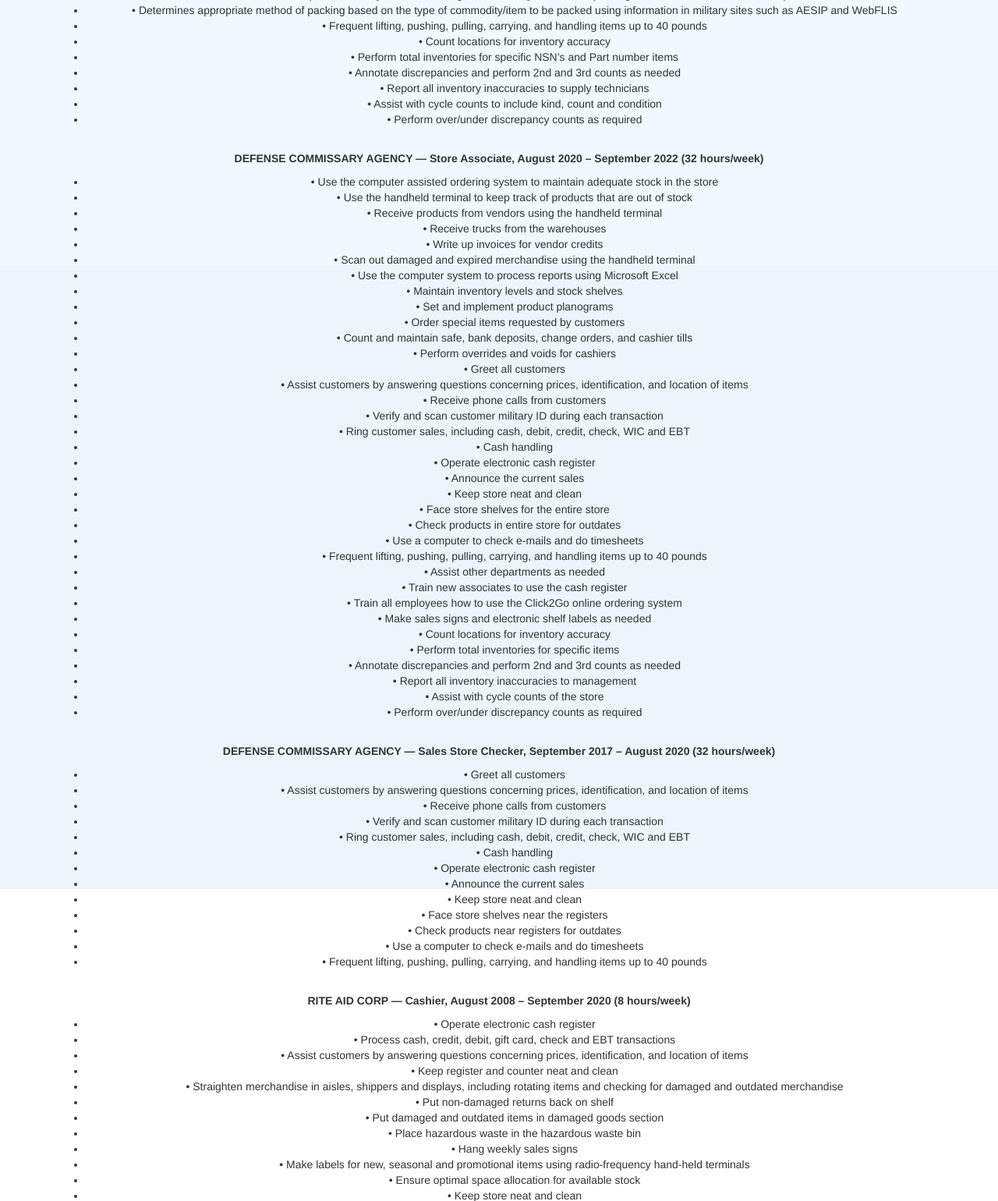
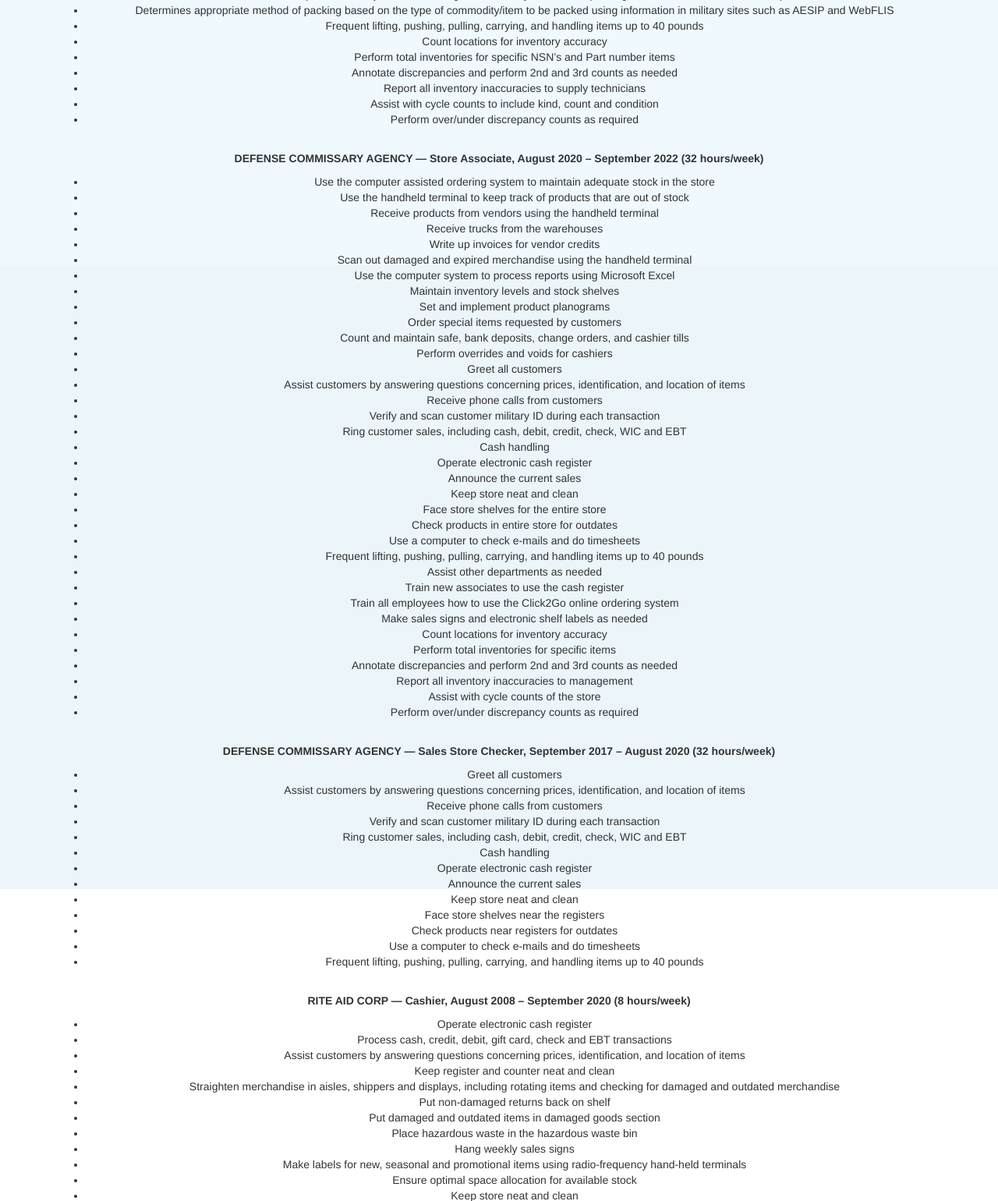
Before and after one commit to jomawi/jomawi.github.io, a website: page index.html in a window 1280 px wide. Shown: the part 1260-2800 px from the top of the page at 78% size. Drawn offline with Linux system fonts and the light colour scheme.

Commit message:
Add files via upload

```diff
--- a/index.html
+++ b/index.html
@@ -77,7 +77,7 @@
 					<p>I have used Windows and Linux, and I have skills in hardware upgrades and programming.</p>
 					<p><img src=me.jpg alt="Jolene Marie Williams" title="Jolene Marie Williams"></img></p>
 
-                    <a class="btn btn-default page-scroll" href="#about" title="Go to About"></a>
+
                 </div>
             </div>
         </div>
@@ -101,101 +101,101 @@
 
 <p><b>DEFENSE LOGISTICS AGENCY — Distribution Process Worker, September 2022 – Present (40 hours/week)</b>
 <ul>
-    <li>• Material handling equipment operation</li>
-   <li> • Packs and/or repacks a variety of items utilizing a wide variety of standard packing materials, methods and techniques</li>
-    <li>• Determines appropriate method of packing based on the type of commodity/item to be packed using information in military sites such as AESIP and WebFLIS</li>
-    <li>• Frequent lifting, pushing, pulling, carrying, and handling items up to 40 pounds</li>
-    <li>• Count locations for inventory accuracy </li>
-    <li>• Perform total inventories for specific NSN’s and Part number items </li>
-    <li>• Annotate discrepancies and perform 2nd and 3rd counts as needed </li>
-    <li>• Report all inventory inaccuracies to supply technicians </li>
-    <li>• Assist with cycle counts to include kind, count and condition </li>
-    <li>• Perform over/under discrepancy counts as required </li>
+    <li>Material handling equipment operation</li>
+   <li> Packs and/or repacks a variety of items utilizing a wide variety of standard packing materials, methods and techniques</li>
+    <li>Determines appropriate method of packing based on the type of commodity/item to be packed using information in military sites such as AESIP and WebFLIS</li>
+    <li>Frequent lifting, pushing, pulling, carrying, and handling items up to 40 pounds</li>
+    <li>Count locations for inventory accuracy </li>
+    <li>Perform total inventories for specific NSN’s and Part number items </li>
+    <li>Annotate discrepancies and perform 2nd and 3rd counts as needed </li>
+    <li>Report all inventory inaccuracies to supply technicians </li>
+    <li>Assist with cycle counts to include kind, count and condition </li>
+    <li>Perform over/under discrepancy counts as required </li>
 	</ul></p>
 	<br>
 
    <p> <b>DEFENSE COMMISSARY AGENCY — Store Associate, August 2020 – September 2022 (32 hours/week)</b>
    <ul>
-    <li>• Use the computer assisted ordering system to maintain adequate stock in the store</li>
-    <li>• Use the handheld terminal to keep track of products that are out of stock</li>
-    <li>• Receive products from vendors using the handheld terminal</li>
-    <li>• Receive trucks from the warehouses</li>
-    <li>• Write up invoices for vendor credits</li>
-    <li>• Scan out damaged and expired merchandise using the handheld terminal</li>
-    <li>• Use the computer system to process reports using Microsoft Excel</li>
-    <li>• Maintain inventory levels and stock shelves</li>
-    <li>• Set and implement product planograms</li>
-    <li>• Order special items requested by customers</li>
-    <li>• Count and maintain safe, bank deposits, change orders, and cashier tills</li>
-    <li>• Perform overrides and voids for cashiers</li>
-    <li>• Greet all customers</li>
-    <li>• Assist customers by answering questions concerning prices, identification, and location of items</li>
-    <li>• Receive phone calls from customers</li>
-    <li>• Verify and scan customer military ID during each transaction</li>
-    <li>• Ring customer sales, including cash, debit, credit, check, WIC and EBT</li>
-    <li>• Cash handling</li>
-    <li>• Operate electronic cash register</li>
-   <li> • Announce the current sales</li>
-    <li>• Keep store neat and clean</li>
-   <li> • Face store shelves for the entire store</li>
-    <li>• Check products in entire store for outdates</li>
-   <li> • Use a computer to check e-mails and do timesheets</li>
-    <li>• Frequent lifting, pushing, pulling, carrying, and handling items up to 40 pounds</li>
-    <li>• Assist other departments as needed</li>
-   <li> • Train new associates to use the cash register</li>
-   <li> • Train all employees how to use the Click2Go online ordering system </li>
-    <li>• Make sales signs and electronic shelf labels as needed </li>
-    <li>• Count locations for inventory accuracy </li>
-    <li>• Perform total inventories for specific items </li>
-   <li> • Annotate discrepancies and perform 2nd and 3rd counts as needed </li>
-    <li>• Report all inventory inaccuracies to management</li>
-    <li>• Assist with cycle counts of the store</li>
-    <li>• Perform over/under discrepancy counts as required </li>
+    <li>Use the computer assisted ordering system to maintain adequate stock in the store</li>
+    <li>Use the handheld terminal to keep track of products that are out of stock</li>
+    <li>Receive products from vendors using the handheld terminal</li>
+    <li>Receive trucks from the warehouses</li>
+    <li>Write up invoices for vendor credits</li>
+    <li>Scan out damaged and expired merchandise using the handheld terminal</li>
+    <li>Use the computer system to process reports using Microsoft Excel</li>
+    <li>Maintain inventory levels and stock shelves</li>
+    <li>Set and implement product planograms</li>
+    <li>Order special items requested by customers</li>
+    <li>Count and maintain safe, bank deposits, change orders, and cashier tills</li>
+    <li>Perform overrides and voids for cashiers</li>
+    <li>Greet all customers</li>
+    <li>Assist customers by answering questions concerning prices, identification, and location of items</li>
+    <li>Receive phone calls from customers</li>
+    <li>Verify and scan customer military ID during each transaction</li>
+    <li>Ring customer sales, including cash, debit, credit, check, WIC and EBT</li>
+    <li>Cash handling</li>
+    <li>Operate electronic cash register</li>
+   <li>Announce the current sales</li>
+    <li>Keep store neat and clean</li>
+   <li> Face store shelves for the entire store</li>
+    <li>Check products in entire store for outdates</li>
+   <li> Use a computer to check e-mails and do timesheets</li>
+    <li>Frequent lifting, pushing, pulling, carrying, and handling items up to 40 pounds</li>
+    <li>Assist other departments as needed</li>
+   <li>Train new associates to use the cash register</li>
+   <li>Train all employees how to use the Click2Go online ordering system </li>
+    <li>Make sales signs and electronic shelf labels as needed </li>
+    <li>Count locations for inventory accuracy </li>
+    <li>Perform total inventories for specific items </li>
+   <li>Annotate discrepancies and perform 2nd and 3rd counts as needed </li>
+    <li>Report all inventory inaccuracies to management</li>
+    <li>Assist with cycle counts of the store</li>
+    <li>Perform over/under discrepancy counts as required </li>
 	</ul> </p>
 
 <br>
 
        <p><b> DEFENSE COMMISSARY AGENCY — Sales Store Checker, September 2017 – August 2020  (32 hours/week)</b>
 	   <ul>
-    <li>• Greet all customers</li>
-   <li> • Assist customers by answering questions concerning prices, identification, and location of items</li>
-   <li> • Receive phone calls from customers</li>
-   <li> • Verify and scan customer military ID during each transaction</li>
-    <li>• Ring customer sales, including cash, debit, credit, check, WIC and EBT</li>
-   <li> • Cash handling</li>
-   <li> • Operate electronic cash register</li>
-    <li>• Announce the current sales</li>
-   <li> • Keep store neat and clean</li>
-    <li>• Face store shelves near the registers</li>
-   <li> • Check products near registers for outdates</li>
-    <li>• Use a computer to check e-mails and do timesheets</li>
-   <li> • Frequent lifting, pushing, pulling, carrying, and handling items up to 40 pounds</li>
+    <li>Greet all customers</li>
+   <li> Assist customers by answering questions concerning prices, identification, and location of items</li>
+   <li> Receive phone calls from customers</li>
+   <li> Verify and scan customer military ID during each transaction</li>
+    <li>Ring customer sales, including cash, debit, credit, check, WIC and EBT</li>
+   <li> Cash handling</li>
+   <li> Operate electronic cash register</li>
+    <li>Announce the current sales</li>
+   <li> Keep store neat and clean</li>
+    <li>Face store shelves near the registers</li>
+   <li> Check products near registers for outdates</li>
+    <li>Use a computer to check e-mails and do timesheets</li>
+   <li> Frequent lifting, pushing, pulling, carrying, and handling items up to 40 pounds</li>
 	</ul></p>
 
 <br>
 
     <p> <b>RITE AID CORP — Cashier, August 2008 – September 2020 (8 hours/week)</b>
 	<ul>
-   <li> • Operate electronic cash register</li>
-    <li>• Process cash, credit, debit, gift card, check and EBT transactions</li>
-   <li> • Assist customers by answering questions concerning prices, identification, and location of items</li>
-    <li>• Keep register and counter neat and clean</li>
-    <li>• Straighten merchandise in aisles, shippers and displays, including rotating items and checking for damaged and outdated merchandise</li>
-    <li>• Put non-damaged returns back on shelf</li>
-   <li> • Put damaged and outdated items in damaged goods section</li>
-   <li> • Place hazardous waste in the hazardous waste bin</li>
-    <li>• Hang weekly sales signs </li>
-   <li> • Make labels for new, seasonal and promotional items using radio-frequency hand-held terminals</li>
-   <li> • Ensure optimal space allocation for available stock</li>
-   <li> • Keep store neat and clean</li>
-    <li>• Use radio-frequency hand-held terminals to audit out of stock items</li>
-    <li>• Change register tape, coupon machine tape, and coupon printer ink when needed</li>
-   <li> • Mark down clearance items using a label gun</li>
-    <li>• Maintain safety and security, following proper procedures</li>
-    <li>• Frequent lifting, pushing, pulling, carrying, and handling items up to 40 pounds</li>+++
-    <li>• Deal directly with vendors regarding products needed at the store</li>
-    <li>• Stock shelves on truck delivery day</li>
-    <li>• Assist in cycle counts</li>
+   <li> Operate electronic cash register</li>
+    <li>Process cash, credit, debit, gift card, check and EBT transactions</li>
+   <li> Assist customers by answering questions concerning prices, identification, and location of items</li>
+    <li>Keep register and counter neat and clean</li>
+    <li>Straighten merchandise in aisles, shippers and displays, including rotating items and checking for damaged and outdated merchandise</li>
+    <li>Put non-damaged returns back on shelf</li>
+   <li> Put damaged and outdated items in damaged goods section</li>
+   <li> Place hazardous waste in the hazardous waste bin</li>
+    <li>Hang weekly sales signs </li>
+   <li> Make labels for new, seasonal and promotional items using radio-frequency hand-held terminals</li>
+   <li> Ensure optimal space allocation for available stock</li>
+   <li> Keep store neat and clean</li>
+    <li>Use radio-frequency hand-held terminals to audit out of stock items</li>
+    <li>Change register tape, coupon machine tape, and coupon printer ink when needed</li>
+   <li> Mark down clearance items using a label gun</li>
+    <li>Maintain safety and security, following proper procedures</li>
+    <li>Frequent lifting, pushing, pulling, carrying, and handling items up to 40 pounds</li>+++
+    <li>Deal directly with vendors regarding products needed at the store</li>
+    <li>Stock shelves on truck delivery day</li>
+    <li>Assist in cycle counts</li>
 	</ul></p>
 
 <br>
@@ -203,21 +203,21 @@
 <p>
                    <b>WEIS MARKETS INC — Cashier, July 2006 – Nov 2018</b>
 				   <ul>
-    <li>• Operate electronic cash register</li>
-   <li> • Process cash, credit, debit, gift card, EBT and WIC transactions</li>
-   <li> • Assist customers by answering questions concerning prices, identification, and location of items.</li>
-    <li>• Keep register and belt neat and clean</li>
-    <li>• Straighten merchandise in nearby aisles </li>
-    <li>• Put non-damaged returns back on shelf</li>
-    <li>• Put damaged items and outdated in damaged goods section</li>
-   <li> • Change register tape, coupon machine tape, and coupon printer ink when needed</li>
-    <li>• WIC rotation (check for outdated merchandise from a list of WIC qualifying items)</li>
-    <li>• Frequent lifting, pushing, pulling, carrying, and handling items up to 40 pounds</li>
-    <li>• Occasional work in frozen and chill boxes while wearing appropriate protective gear</li>
-    <li>• Stock shelves and help out in other departments as needed (including produce and deli)</li>
-  <li>  • Train new associates how to use the cash register </li>
-    <li>• Make sales signs as needed</li>
-    <li>• Hang shelf labels for the weekly sale</li>
+    <li>Operate electronic cash register</li>
+   <li> Process cash, credit, debit, gift card, EBT and WIC transactions</li>
+   <li> Assist customers by answering questions concerning prices, identification, and location of items.</li>
+    <li>Keep register and belt neat and clean</li>
+    <li>Straighten merchandise in nearby aisles </li>
+    <li>Put non-damaged returns back on shelf</li>
+    <li>Put damaged items and outdated in damaged goods section</li>
+   <li> Change register tape, coupon machine tape, and coupon printer ink when needed</li>
+    <li>WIC rotation (check for outdated merchandise from a list of WIC qualifying items)</li>
+    <li>Frequent lifting, pushing, pulling, carrying, and handling items up to 40 pounds</li>
+    <li>Occasional work in frozen and chill boxes while wearing appropriate protective gear</li>
+    <li>Stock shelves and help out in other departments as needed (including produce and deli)</li>
+  <li>Train new associates how to use the cash register </li>
+    <li>Make sales signs as needed</li>
+    <li>Hang shelf labels for the weekly sale</li>
 	</ul>
 	</p>
 
```
